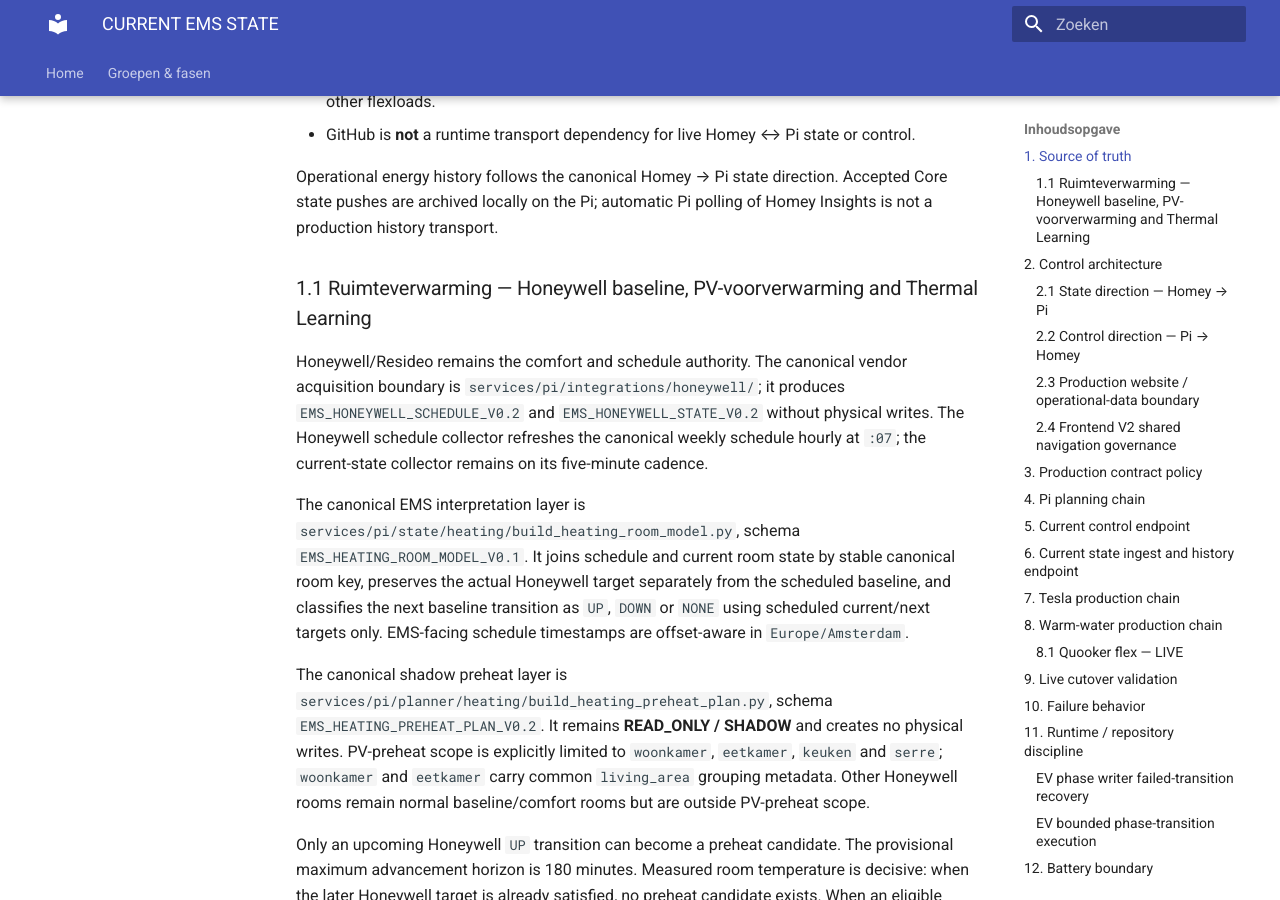
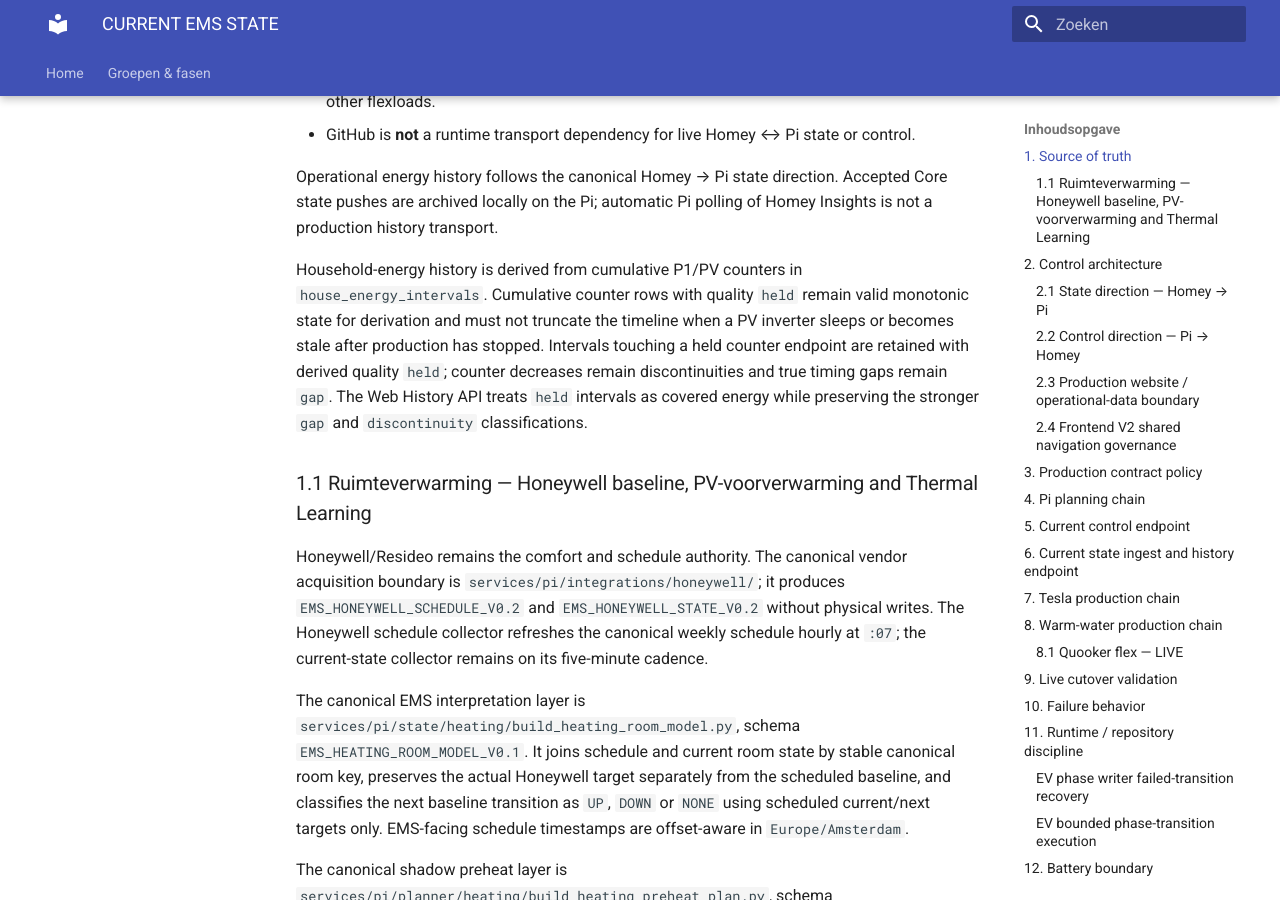
Before and after one commit to OnsKasteeltje/homey-energy-manual, an MkDocs documentation site: the page built from docs/architecture/CURRENT-EMS-STATE.md, in a window 1280 px wide and 900 px high, scrolled down 1441 px. Built offline with MkDocs 1.6.1 and Material for MkDocs 9.7.7, drawn with Linux system fonts in a browser that asks for light colours.

Commit message:
docs(history): define held cumulative counter semantics

```diff
--- a/docs/architecture/CURRENT-EMS-STATE.md
+++ b/docs/architecture/CURRENT-EMS-STATE.md
@@ -28,6 +28,8 @@ Canonical diagnostic source-of-truth and mandatory root-cause documentation rule
 - GitHub is **not** a runtime transport dependency for live Homey ↔ Pi state or control.
 
 Operational energy history follows the canonical Homey → Pi state direction. Accepted Core state pushes are archived locally on the Pi; automatic Pi polling of Homey Insights is not a production history transport.
+
+Household-energy history is derived from cumulative P1/PV counters in `house_energy_intervals`. Cumulative counter rows with quality `held` remain valid monotonic state for derivation and must not truncate the timeline when a PV inverter sleeps or becomes stale after production has stopped. Intervals touching a held counter endpoint are retained with derived quality `held`; counter decreases remain discontinuities and true timing gaps remain `gap`. The Web History API treats `held` intervals as covered energy while preserving the stronger `gap` and `discontinuity` classifications.
 
 ### 1.1 Ruimteverwarming — Honeywell baseline, PV-voorverwarming and Thermal Learning
 
```
